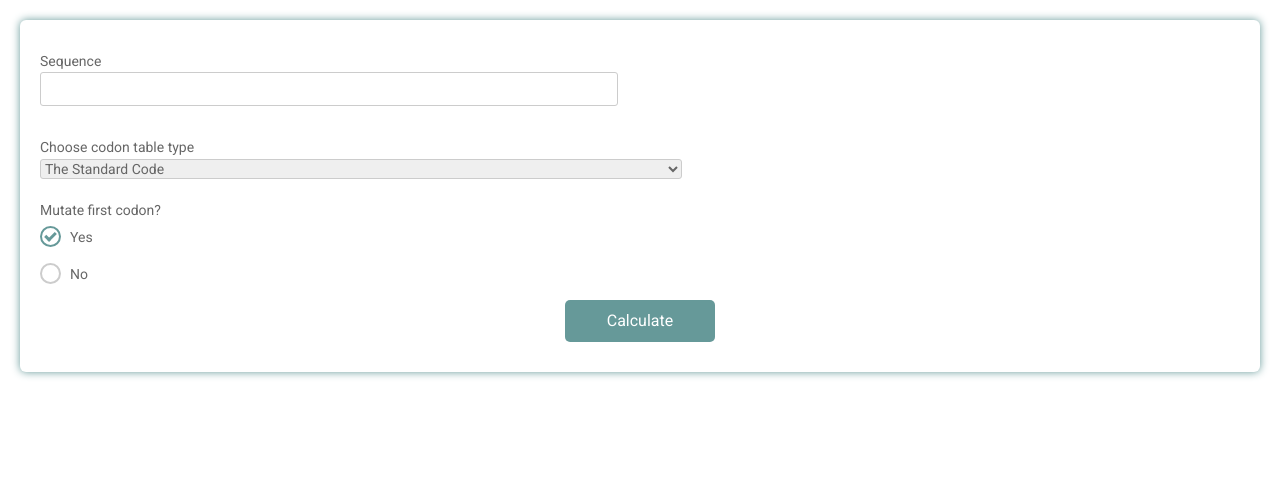
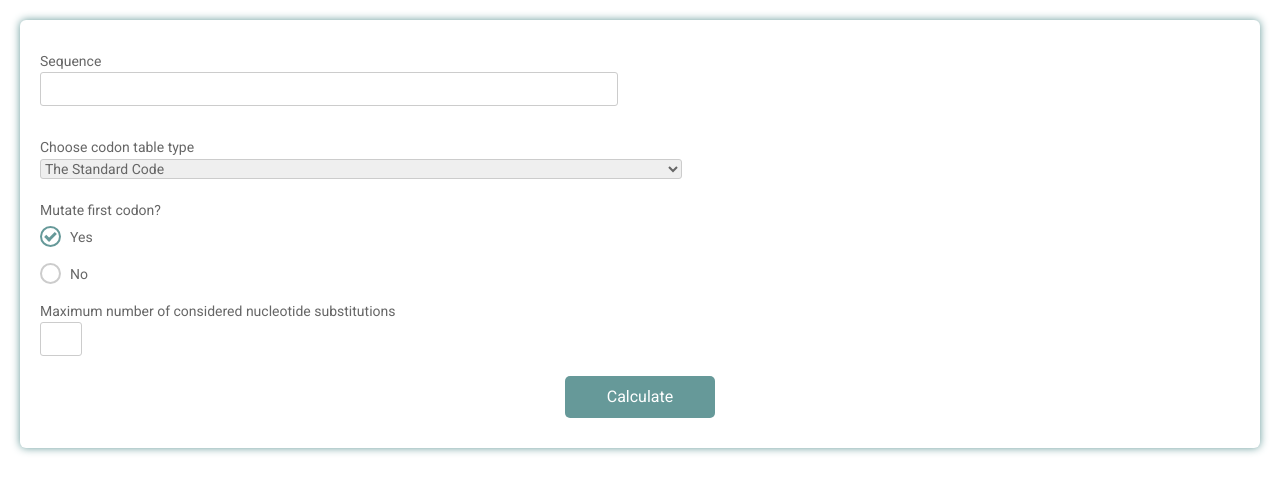
Before and after one commit to ivorobyev/sequence_number, a Flask app: page / in a window 1280 px wide. Shown: the top 493 px of the page. Run offline with Flask 2, Linux system fonts and the light colour scheme; some libraries are stand-ins or nearby versions.

Commit message:
add output and check input data

```diff
--- a/app.py
+++ b/app.py
@@ -12,7 +12,7 @@ def calculate():
     seq = request.form['sequence'].upper()
     mutate_first_codon = request.form['mutate']
     codon_table = sn.get_codon_table(request.form['codon_table'])
-    max_nmut = 30
+    max_nmut = request.form['max_mutations']
     s = sn.get_sequence_number(seq, mutate_first_codon, max_nmut, codon_table)
     return s
 
--- a/static/css/main.css
+++ b/static/css/main.css
@@ -113,6 +113,9 @@
       input[type=radio], input[type=checkbox]  {
       display: none;
       }
+      input[type=number]{
+            width: 30px;
+            }
       label.radio {
       position: relative;
       display: inline-block;
--- a/templates/index.html
+++ b/templates/index.html
@@ -76,7 +76,15 @@
               <label for="radio_2" class="radio"><span>No</span></label>
             </div>
           </div>
-        </div>
+		</div>
+
+		<div class="question">
+			<label>Maximum number of considered nucleotide substitutions</label>
+			<div class="question-answer">
+				<input type="number" name="max_mutations" step="1" default = "1">
+			</div>
+		</div>
+
         <div class="btn-block">
 		  <input type="button" value="Calculate" onclick="calculate()">
 		</div>
```
Also changed, not shown: static/js/excellentexport.min.js (added, +1 -0 lines).
